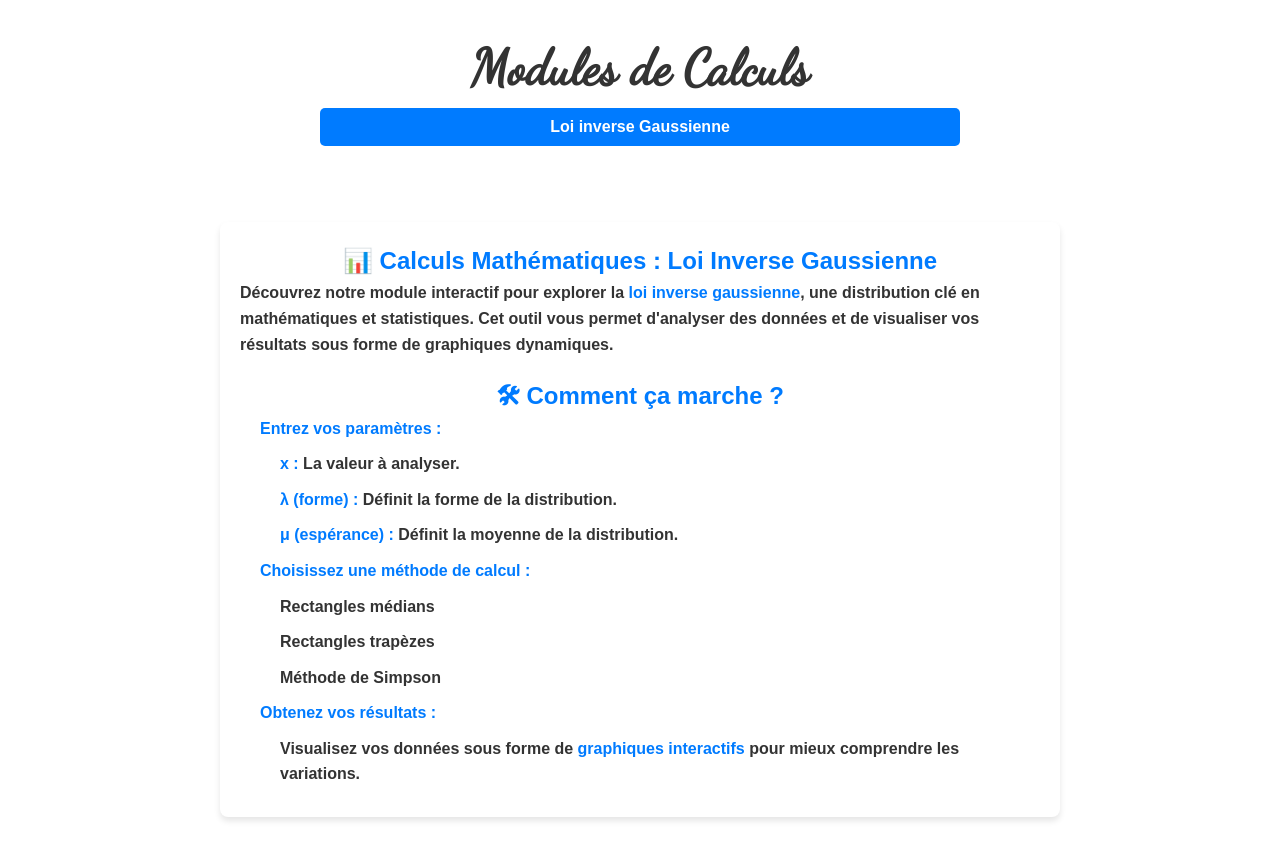
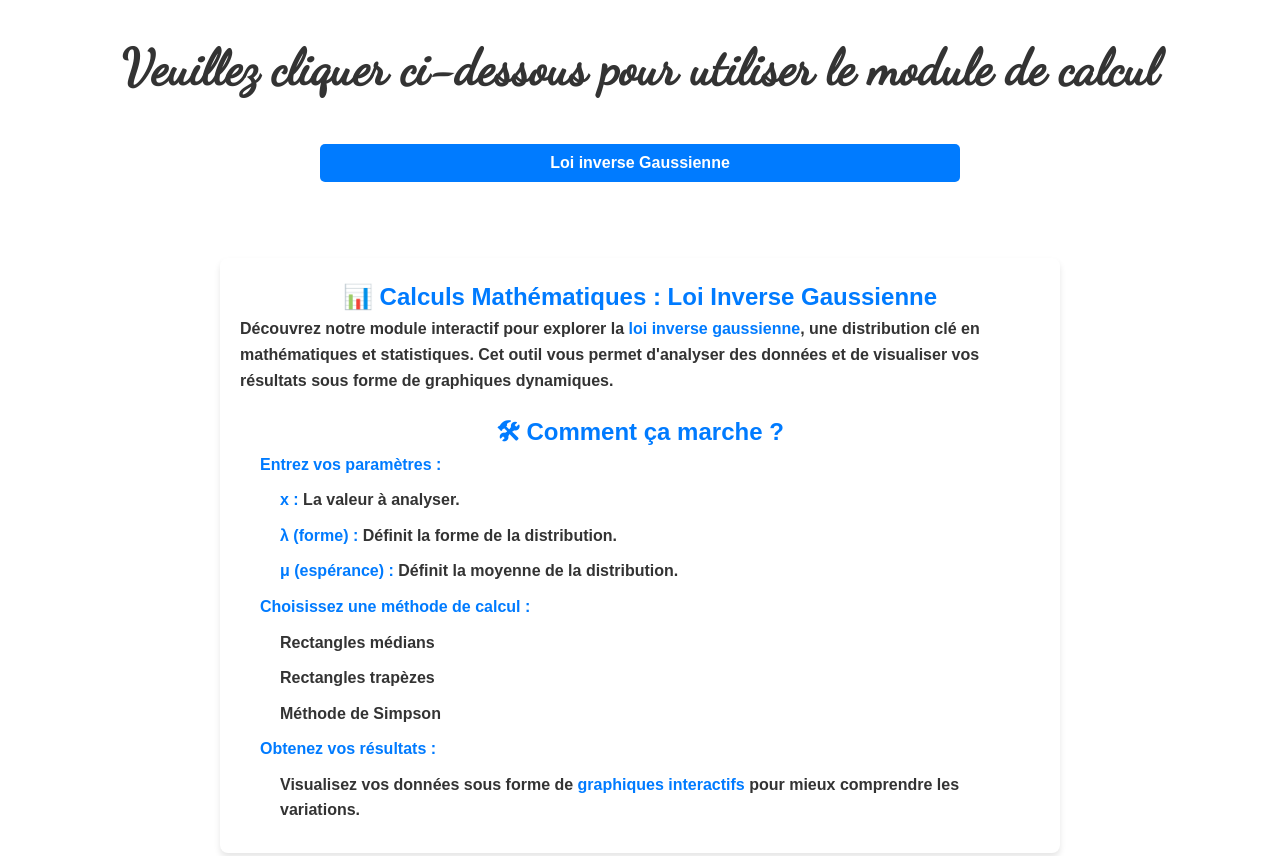
Before and after one commit to RayanSUK/SAE_DEV_APP, a PHP site: page /module1.php in a window 1280 px wide. Shown: the part 126-982 px from the top of the page. Run offline with PHP 8.4, Linux system fonts and the light colour scheme.

Commit message:
modif du titre

```diff
--- a/src/siteV2/module1.php
+++ b/src/siteV2/module1.php
@@ -11,7 +11,7 @@ include('partiels/navbar.php');
 <!-- Section de description -->
 <section class="description text-center">
     <div class="titre text-center">
-        <h1>Modules de Calculs</h1>
+        <h1>Veuillez cliquer ci-dessous pour utiliser le module de calcul</h1><br><br>
     </div>
 </section>
 
```
